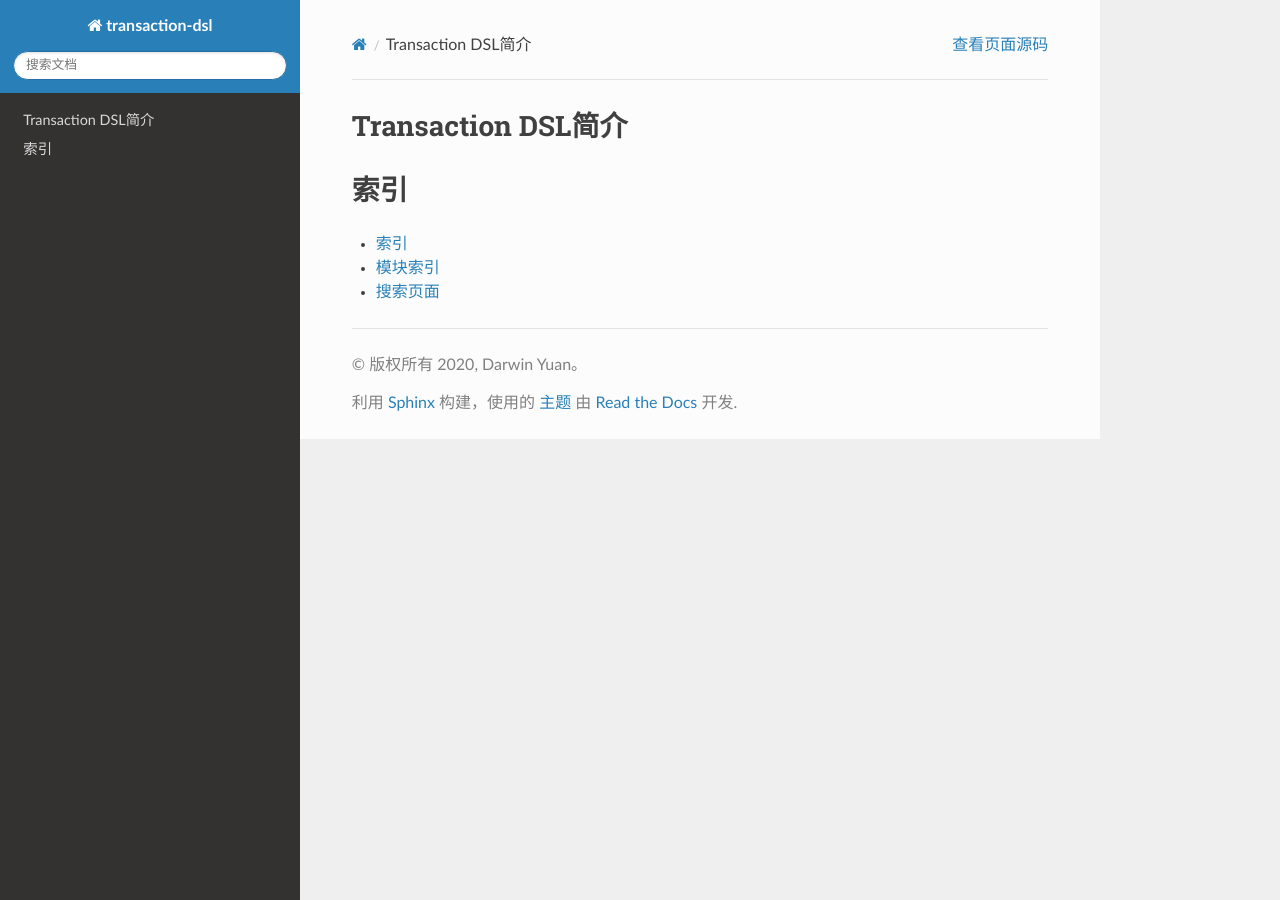
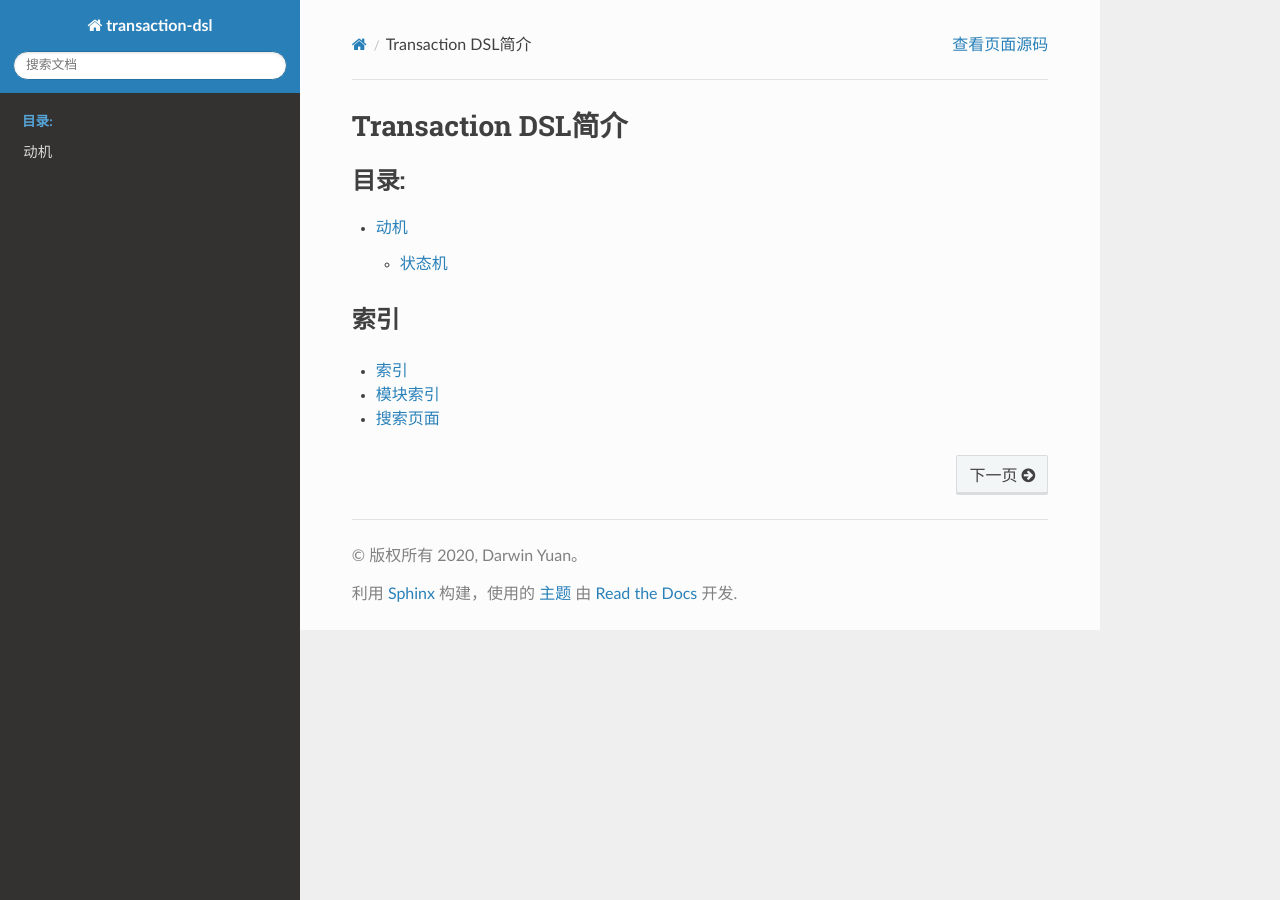
Before and after one commit to godsme/trans-dsl-2, a Sphinx documentation site: the page built from doc/source/index.rst, in a window 1280 px wide. Built offline with Sphinx 7.4.7 and the Read the Docs theme 2.0.0, drawn with Linux system fonts in a browser that asks for light colours; part of the change alters nothing that is shown.

Commit message:
added motivation

```diff
--- a/doc/source/index.rst
+++ b/doc/source/index.rst
@@ -1,11 +1,11 @@
 Transaction DSL简介
-===========================================
+*******************
 
 .. toctree::
    :maxdepth: 2
    :caption: 目录:
 
-
+   motivation
 
 索引
 ==================
--- /dev/null
+++ b/doc/source/motivation.rst
@@ -0,0 +1,37 @@
+动机
+****
+
+我们先从大家都熟悉的一个例子说起。
+
+任何一家企业都需要招聘员工。描述的是某家企业制定的招聘流程图:
+
+正如图中所描述的，流程的起始是收到应聘者投递的简历，而成功招聘到一个人的标志是:应聘者入职。
+
+现在，我们用软件实现这个过程，其中，每个角色都是一个独立的系统或子系统，他们之间必须通过**消息**或**事件**进行通信。
+如果，我们现在需要实现HR子系统，该如何做?
+
+状态机
+=====
+
+**状态机**是大多数基于消息的异步系统常用的实现方式。所以HR为一个应聘者设计了如图所示的状态机:
+
+**状态模型**和**序列模型**都能较好的反映一件事情的本质，但不同的是，**序列模型**更加专注于目标系统的**行为**，
+而**状态模型**更关注被操作对象的**状态迁移**。
+
+但从实现的角度来看，如果你选择**序列模型**，当然，你需要实现目标系统的**行为**；而如果你选择**状态模型**，那么除了需要管理**状态机**之外，
+你仍然需要处理目标系统的**行为**。这就意味着，在实现层面，一旦选择**状态模型**，就需要做许多额外的工作。
+
+而这部分额外的工作绝不是轻松和愉快的——
+
+首先，**状态机**应该管理每个状态下期望的激励，对于未期望的消息则应该忽略。
+比如，在本例中，一个正处于*“笔试中”*状态的状态机，如果收到了一个*“接受offer”*消息，将是一件很奇怪的事情，所以，只能忽略它。
+一个成熟的团队，对于状态机的管理往往会引入一个状态机引擎。一个典型的引擎需要程序员自己定义一张状态表，然后注册给引擎。
+
+.. codeblock:: c++
+    const StateTable states[] = {
+    // ...
+    { STATE_EXAM, { {EV_EXAM_RESULT, handleExamResult}}},
+    { STATE_INTERVIEW,{ {EV_INTERVIEW_RESULT, handleInterviewResult}}}, // ...
+    { STATE_OFFERED, { {EV_ONBOARD, handleOnBoard}
+                           , {EV_TIMEOUT, handleTimedout} }}
+    };
```
